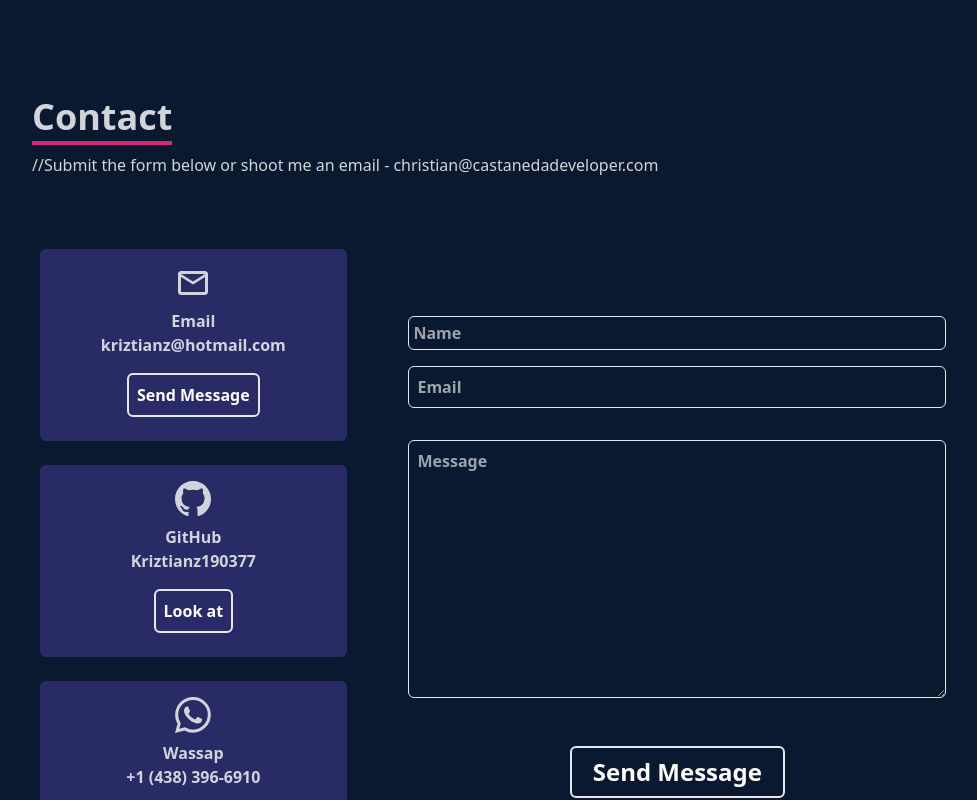
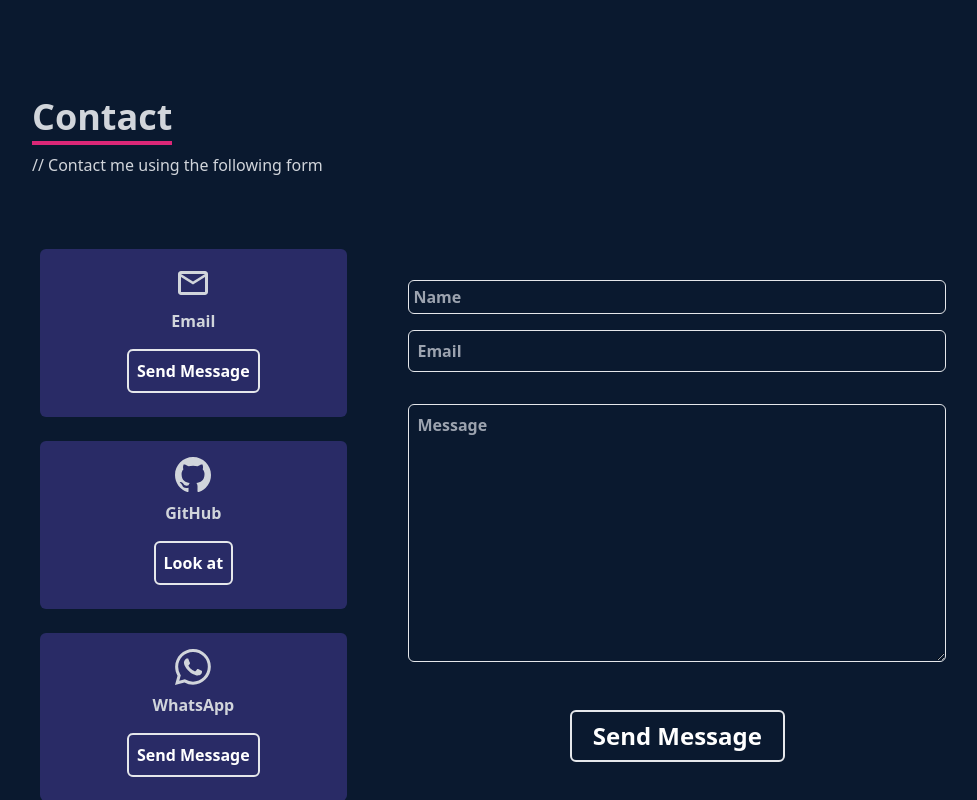
Before and after one commit to Kriztianz190377/my-site-web, a React (Vite) app: page / in a window 1280 px wide. Shown: the part 3420-4220 px from the top of the page, without its empty margins (124-1101 px from the left). Built offline with nearby package versions, Linux system fonts and the light colour scheme.

Commit message:
Update Main.jsx

```diff
--- a/package.json
+++ b/package.json
@@ -12,7 +12,6 @@
     "react": "^18.0.0",
     "react-dom": "^18.0.0",
     "react-icons": "^4.4.0",
-    "react-router-dom": "^6.3.0",
     "react-scroll": "^1.8.7",
     "react-simple-typewriter": "^3.0.1"
   },
--- a/src/components/main-web/Contact.jsx
+++ b/src/components/main-web/Contact.jsx
@@ -37,10 +37,7 @@ export const Contact = () => {
           <p className="text-4xl font-bold inline border-b-4 border-pink-600  ">
             Contact
           </p>
-          <p className="py-4">
-            //Submit the form below or shoot me an email -
-            christian@castanedadeveloper.com
-          </p>
+          <p className="py-4">// Contact me using the following form</p>
         </div>
 
         <div className="grid md:grid-cols-3 grid-row-2">
@@ -52,7 +49,7 @@ export const Contact = () => {
             >
               <MdOutlineEmail className="my-2 text-4xl" />
               <h5>Email</h5>
-              <h4> kriztianz@hotmail.com</h4>
+
               <a
                 href="mailto:kriztianz@hotmail.com "
                 target="_blank"
@@ -70,7 +67,7 @@ export const Contact = () => {
             >
               <BsGithub className="my-2 text-4xl" />
               <h5>GitHub</h5>
-              <h4>Kriztianz190377</h4>
+
               <a
                 href="https://github.com/Kriztianz190377"
                 target="_blank"
@@ -86,8 +83,8 @@ export const Contact = () => {
               rounded-md text-center p-2 font-bold"
             >
               <BsWhatsapp className="my-2 text-4xl" />
-              <h5>Wassap</h5>
-              <h4> +1 (438) 396-6910</h4>
+              <h5>WhatsApp</h5>
+
               <a
                 href="https://wa.me/+14383966910"
                 target="_blank"
--- a/src/components/main-web/Skills.jsx
+++ b/src/components/main-web/Skills.jsx
@@ -1,5 +1,4 @@
 import Skill from "./Skill";
-
 import HTML from "../../assets/html.png";
 import CSS from "../../assets/css.png";
 import JS from "../../assets/javascript.png";
@@ -11,7 +10,7 @@ import SASS from "../../assets/sass.webp";
 import GULP from "../../assets/gulp.webp";
 import GH from "../../assets/github.png";
 import TAILWIND from "../../assets/tailwind.png";
-import { Navigate, Link } from "react-router-dom";
+
 
 export const Skills = () => {
   return (
--- a/src/main.jsx
+++ b/src/main.jsx
@@ -1,16 +1,10 @@
 import React from "react";
 import ReactDOM from "react-dom/client";
-import { BrowserRouter, Routes, Route } from "react-router-dom";
 import App from "./App";
-
 import "./index.css";
 
 ReactDOM.createRoot(document.getElementById("root")).render(
   <React.StrictMode>
-    <BrowserRouter>
-      <Routes>
-        <Route path="/" element={<App />} />
-      </Routes>
-    </BrowserRouter>
+        <App />
   </React.StrictMode>
 );
```
Also changed, not shown: src/App.jsx (+1 -6 lines), 1 other file (tests, documents, lock files or other folders).
